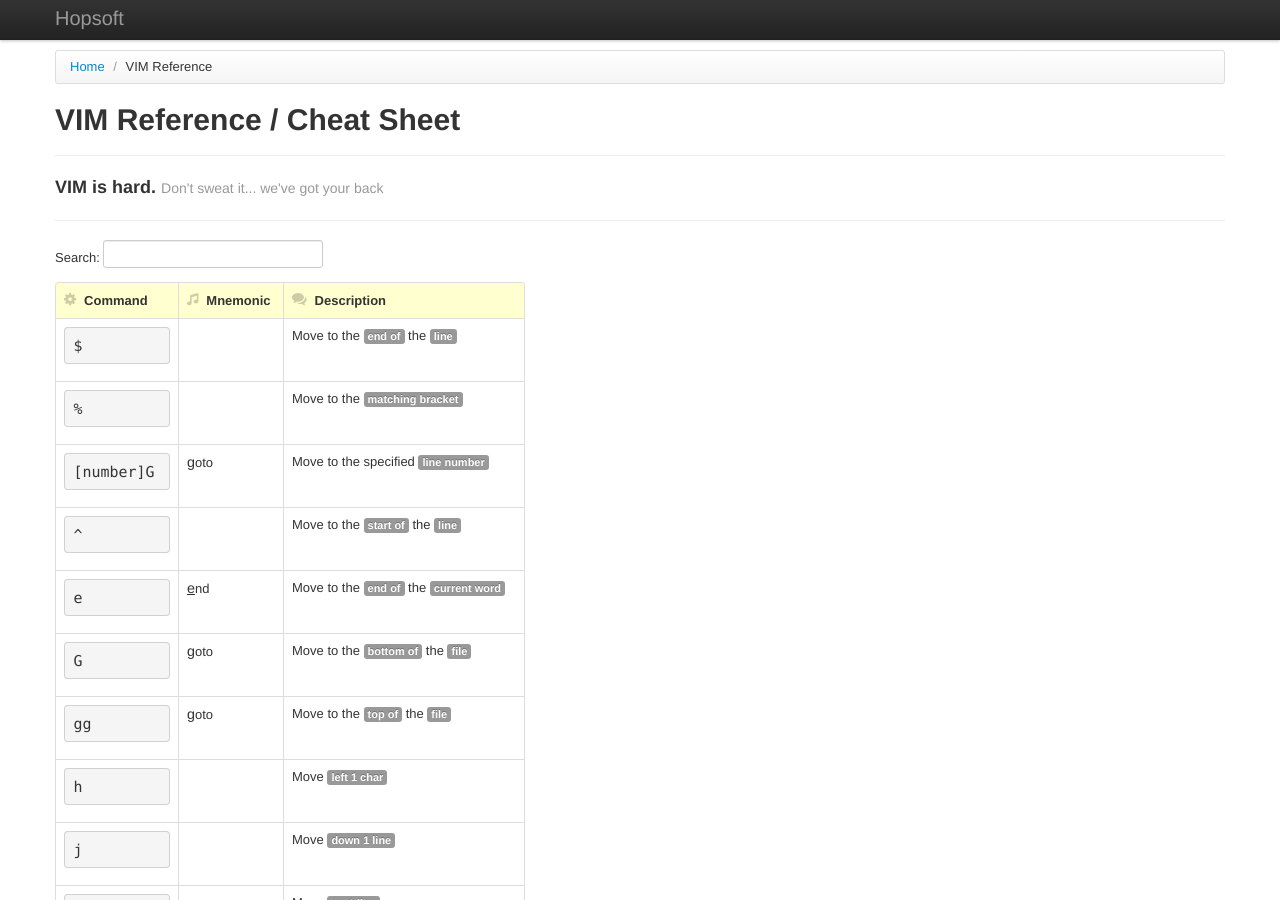
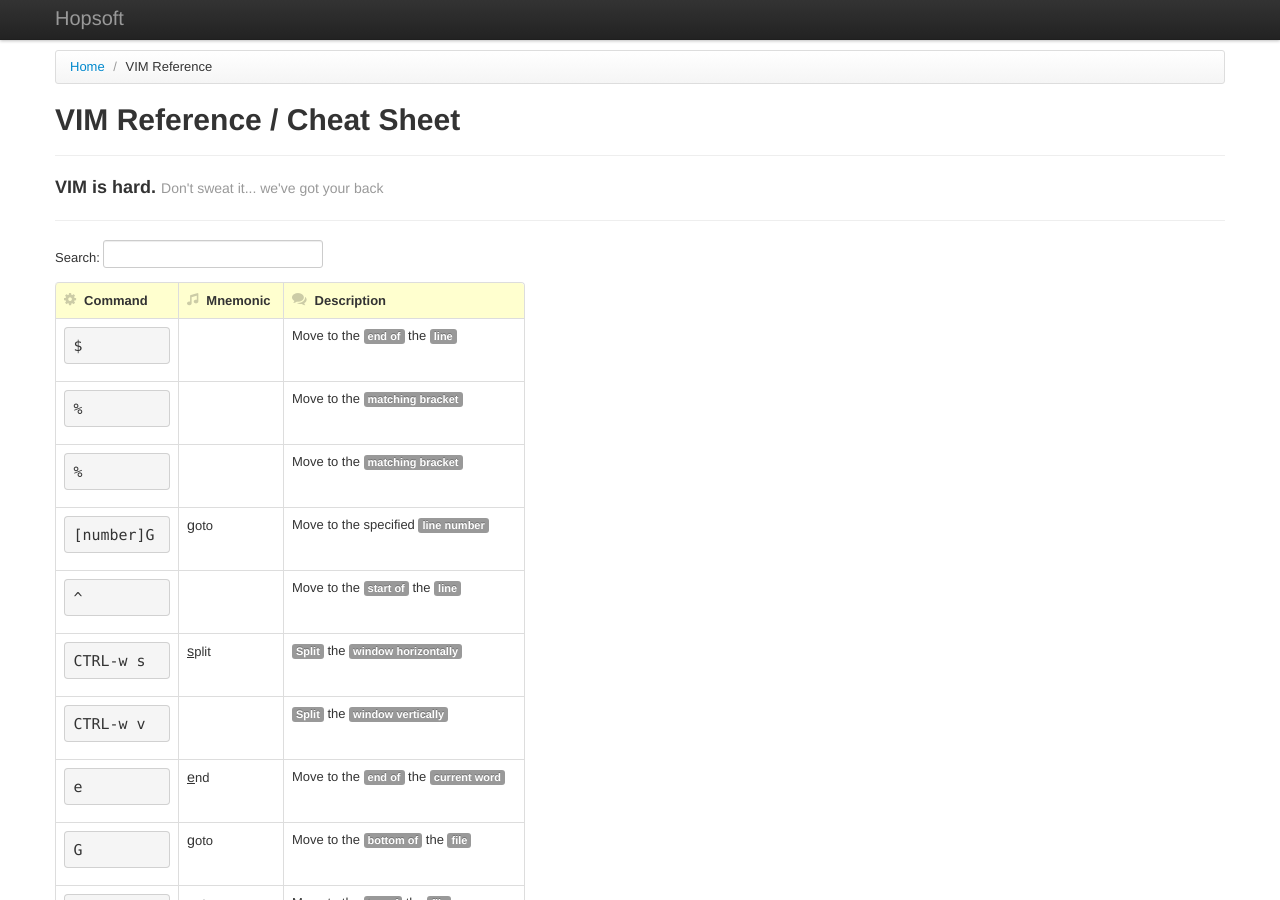
Before and after one commit to hopsoft/hopsoft.github.io, a Jekyll site: the page built from vim.markdown, in a window 1280 px wide and 900 px high. Built offline with Jekyll 4.4.1, drawn with Linux system fonts in a browser that asks for light colours.

Commit message:
Added some shortcuts.

```diff
--- a/vim.markdown
+++ b/vim.markdown
@@ -109,6 +109,24 @@ layout: bootstrap
           <td>Move to the <span class="label">matching bracket</span></td>
         </tr>
 
+        <tr>
+          <td><pre class="command">%</pre></td>
+          <td></td>
+          <td>Move to the <span class="label">matching bracket</span></td>
+        </tr>
+
+        <tr>
+          <td><pre class="command">CTRL-w s</pre></td>
+          <td><span class="u">s</span>plit</td>
+          <td><span class="label">Split</span> the <span class="label">window horizontally</span></td>
+        </tr>
+
+        <tr>
+          <td><pre class="command">CTRL-w v</pre></td>
+          <td></td>
+          <td><span class="label">Split</span> the <span class="label">window vertically</span></td>
+        </tr>
+
       </tbody>
     </table>
 
```
